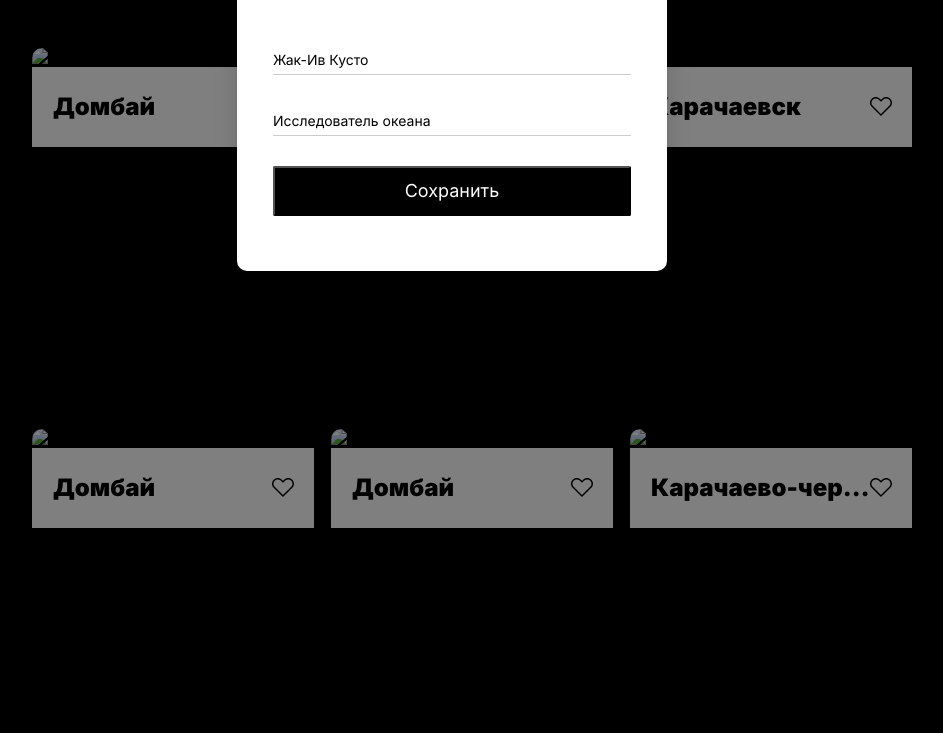
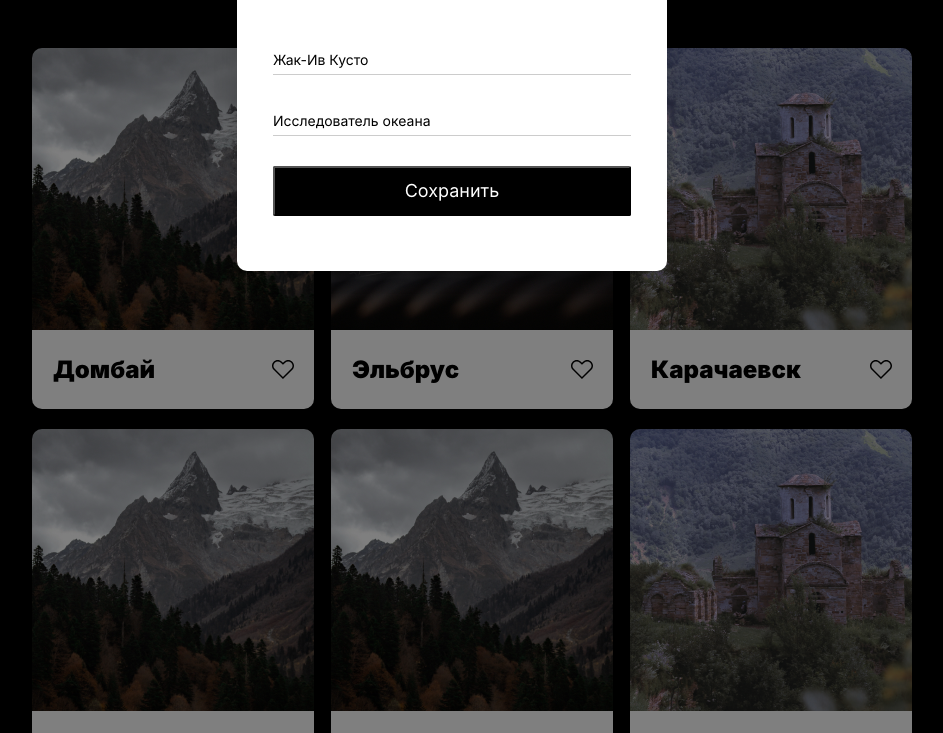
Before and after one commit to Stanislav-D-01/mesto-project, a plain HTML site: page index.html in a window 1280 px wide. Shown: the part 268-1001 px from the top of the page, without its empty margins (168-1111 px from the left). Drawn offline with Linux system fonts and the light colour scheme.

Commit message:
поправил картинки и титул

```diff
--- a/blocks/profile/__info-block/profile__info-block.css
+++ b/blocks/profile/__info-block/profile__info-block.css
@@ -2,6 +2,7 @@
     display: flex;
     max-width: 730px;
     justify-self: start;
+    align-items: center;
 }
 
 @media screen and (max-width:530px) {
--- a/index.html
+++ b/index.html
@@ -26,7 +26,7 @@
 
       <section class="cards">
         <div class="cards__card">
-          <img src="../mesto/image/Dombai.jpg" alt="Домбай" class="cards__image">
+          <img src="./image/Dombai.jpg" alt="Домбай" class="cards__image">
           <div class="cards__description">
             <h2 class="cards__title">Домбай</h2>
             <div class="cards__like"></div>
@@ -34,7 +34,7 @@
         </div>
 
         <div class="cards__card">
-          <img src="../mesto/image/Elbrus.jpg" alt="Эльбрус" class="cards__image">
+          <img src="./image/Elbrus.jpg" alt="Эльбрус" class="cards__image">
           <div class="cards__description">
             <h2 class="cards__title">Эльбрус</h2>
             <div class="cards__like"></div>
@@ -42,7 +42,7 @@
         </div>
 
         <div class="cards__card">
-          <img src="../mesto/image/Karachaevsk.jpg" alt="Карачаевск" class="cards__image">
+          <img src="./image/Karachaevsk.jpg" alt="Карачаевск" class="cards__image">
           <div class="cards__description">
             <h2 class="cards__title">Карачаевск</h2>
             <div class="cards__like"></div>
@@ -50,7 +50,7 @@
         </div>
 
         <div class="cards__card">
-          <img src="../mesto/image/Dombai.jpg" alt="Домбай" class="cards__image">
+          <img src="./image/Dombai.jpg" alt="Домбай" class="cards__image">
           <div class="cards__description">
             <h2 class="cards__title">Домбай</h2>
             <div class="cards__like"></div>
@@ -58,7 +58,7 @@
         </div>
 
         <div class="cards__card">
-          <img src="../mesto/image/Dombai.jpg" alt="Домбай" class="cards__image">
+          <img src="./image/Dombai.jpg" alt="Домбай" class="cards__image">
           <div class="cards__description">
             <h2 class="cards__title">Домбай</h2>
             <div class="cards__like"></div>
@@ -66,7 +66,7 @@
         </div>
 
         <div class="cards__card">
-          <img src="../mesto/image/Karachaevsk.jpg" alt="Карачаевск" class="cards__image">
+          <img src="./image/Karachaevsk.jpg" alt="Карачаевск" class="cards__image">
           <div class="cards__description">
             <h2 class="cards__title">Карачаево-черкесия</h2>
             <div class="cards__like"></div>
```
